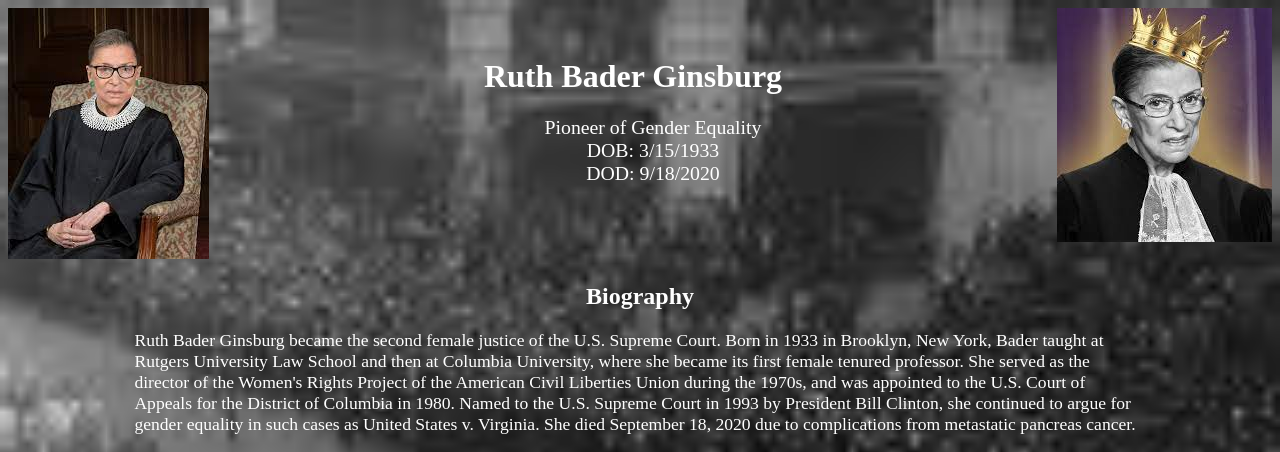
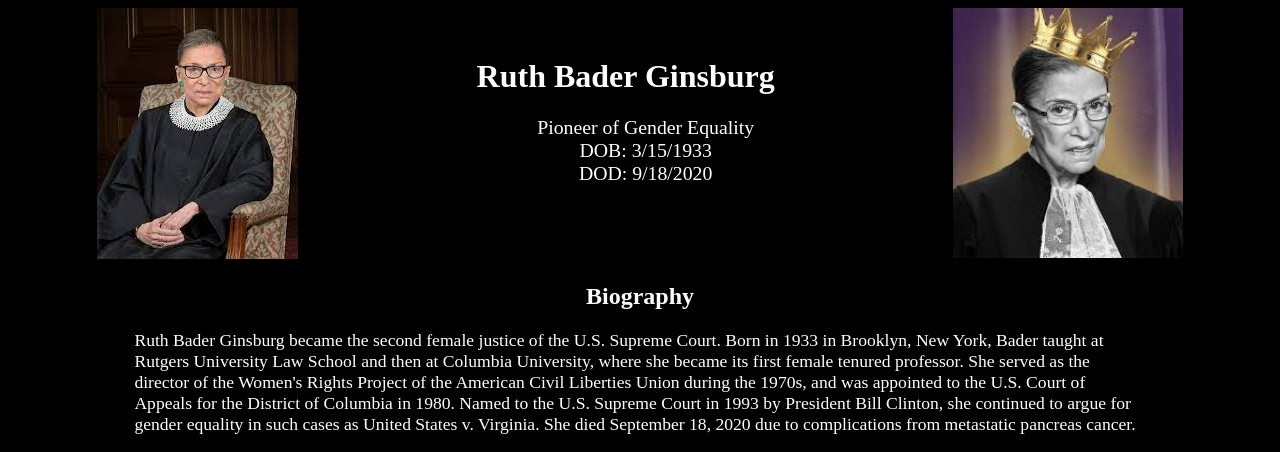
Before and after one commit to megstamp/RBG, a website: page index.html in a window 1280 px wide. Shown: the top 452 px of the page. Drawn offline with Linux system fonts and the light colour scheme.

Commit message:
background

```diff
--- a/index.html
+++ b/index.html
@@ -24,7 +24,7 @@
         </div>
 
         <div class="column">
-        <img src="./src/images/images-4.jpg" alt="Ruth Bader Ginsburg smirking wearing a cartoon crown"/>
+        <img style="height: 250px" src="./src/images/images-4.jpg" alt="Ruth Bader Ginsburg smirking wearing a cartoon crown"/>
         </div>
      </header>
 
--- a/src/styles/index.css
+++ b/src/styles/index.css
@@ -1,7 +1,7 @@
 body {
     background-color: black;
     color: white;
-    background-image: url(../images/protest.jpg);
+    /* background-image: url(../images/collar3.jpg); */
     background-repeat: no-repeat;
     background-size: cover;
     background-position: center center;
@@ -9,7 +9,7 @@
 
 header {
     display: flex;
-    justify-content: space-between;
+    justify-content: space-around;
     width: 100%;
 }
 
```
Also changed, not shown: src/images/collar.jpg (added), src/images/collar1.jpg (added), src/images/collar2.jpg (added), src/images/collar3.jpg (added), src/images/images-1.jpg, src/images/protest2.jpg (added).
